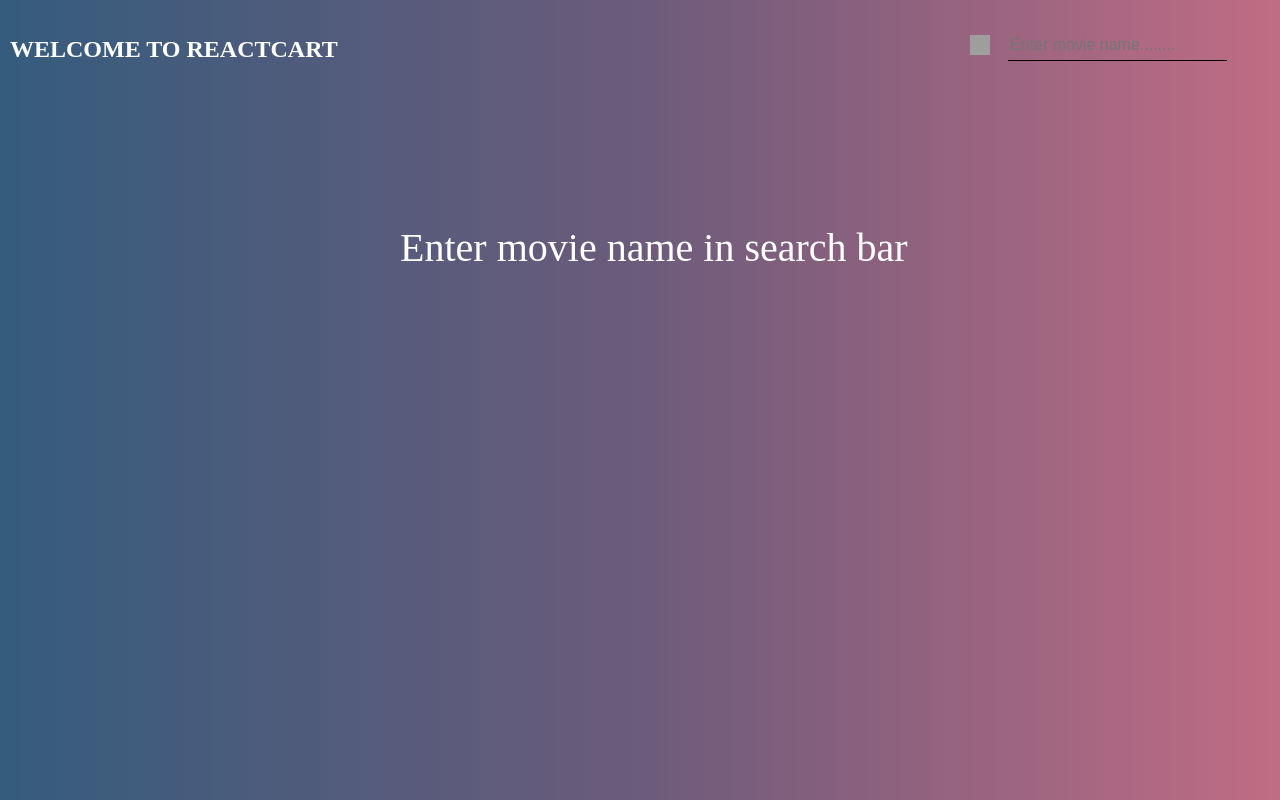
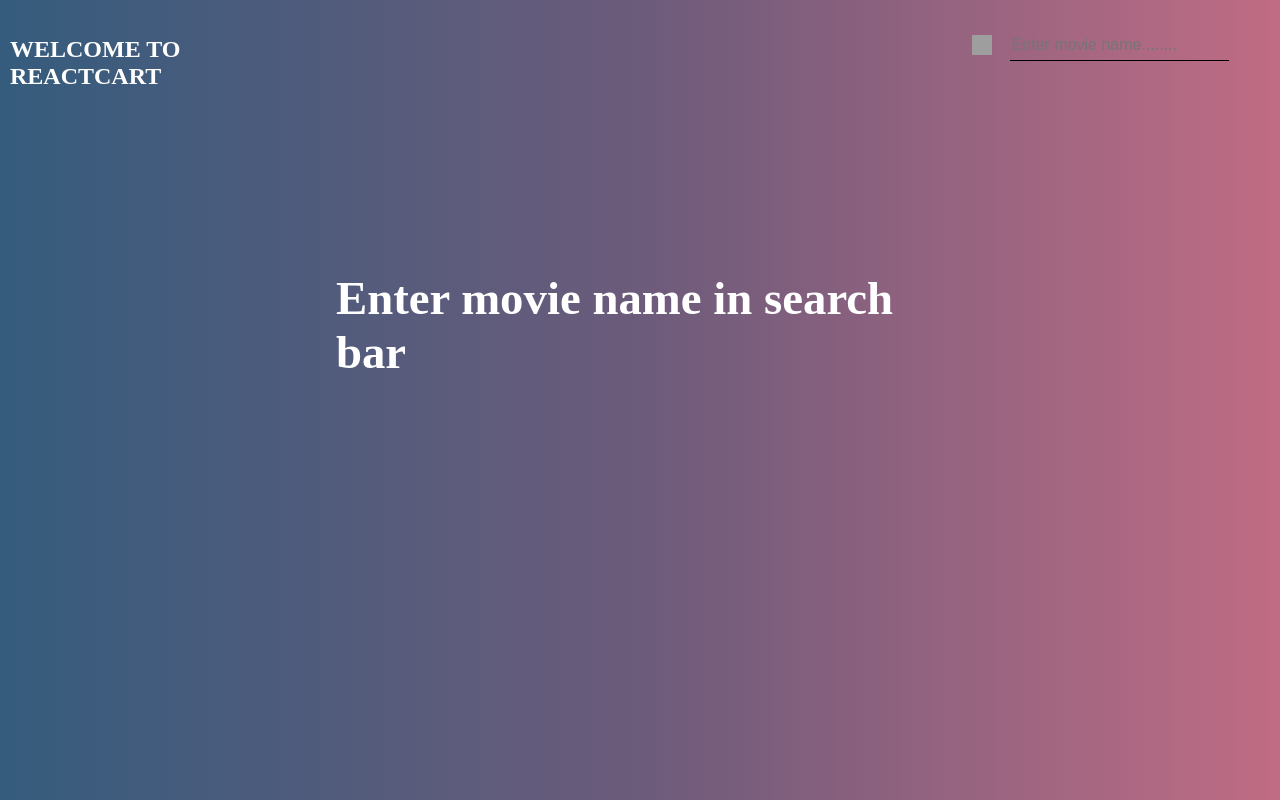
Before and after one commit to rockingatgithub/reactcart, a React (Create React App) app: page / in a window 1280 px wide. Built offline with nearby package versions, Linux system fonts and the light colour scheme; grey boxes are pictures that could not be loaded.

Commit message:
project finalized

```diff
--- a/public/index.html
+++ b/public/index.html
@@ -24,6 +24,10 @@
       work correctly both with client-side routing and a non-root public URL.
       Learn how to configure a non-root public URL by running `npm run build`.
     -->
+    <link
+      rel="stylesheet"
+      href="https://cdnjs.cloudflare.com/ajax/libs/animate.css/4.1.1/animate.min.css"
+    />
     <title>React App</title>
   </head>
   <body>
--- a/src/components/App.js
+++ b/src/components/App.js
@@ -57,7 +57,11 @@ class App extends Component {
           <h1 id="app-heading">WELCOME TO REACTCART </h1>
 
           {initial && (
-            <div id="initial-message-box">Enter movie name in search bar</div>
+            <div id="initial-message-box">
+              <h3 className="animate__animated animate__bounce" id="css-element">
+                Enter movie name in search bar
+              </h3>
+            </div>
           )}
 
           <div id="search-box">
--- a/src/index.css
+++ b/src/index.css
@@ -38,7 +38,7 @@ body {
   background: transparent;
   border: 0px;
   font-size: 16px;
-
+  color: white;
   border-bottom: 1px solid black;
 }
 
@@ -70,3 +70,8 @@ span {
   color: white;
   font-size: 40px;
 }
+
+#css-element {
+  animation: bounce; /* referring directly to the animation's @keyframe declaration */
+  animation-duration: 4s; /* don't forget to set a duration! */
+}
```
